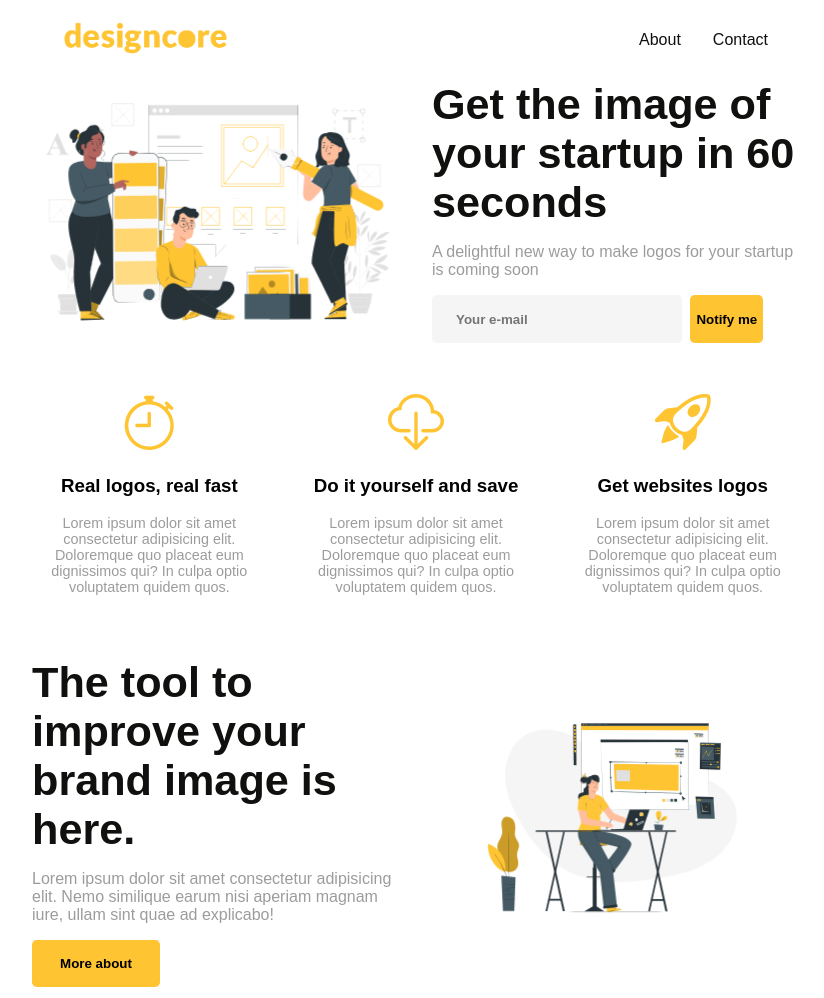
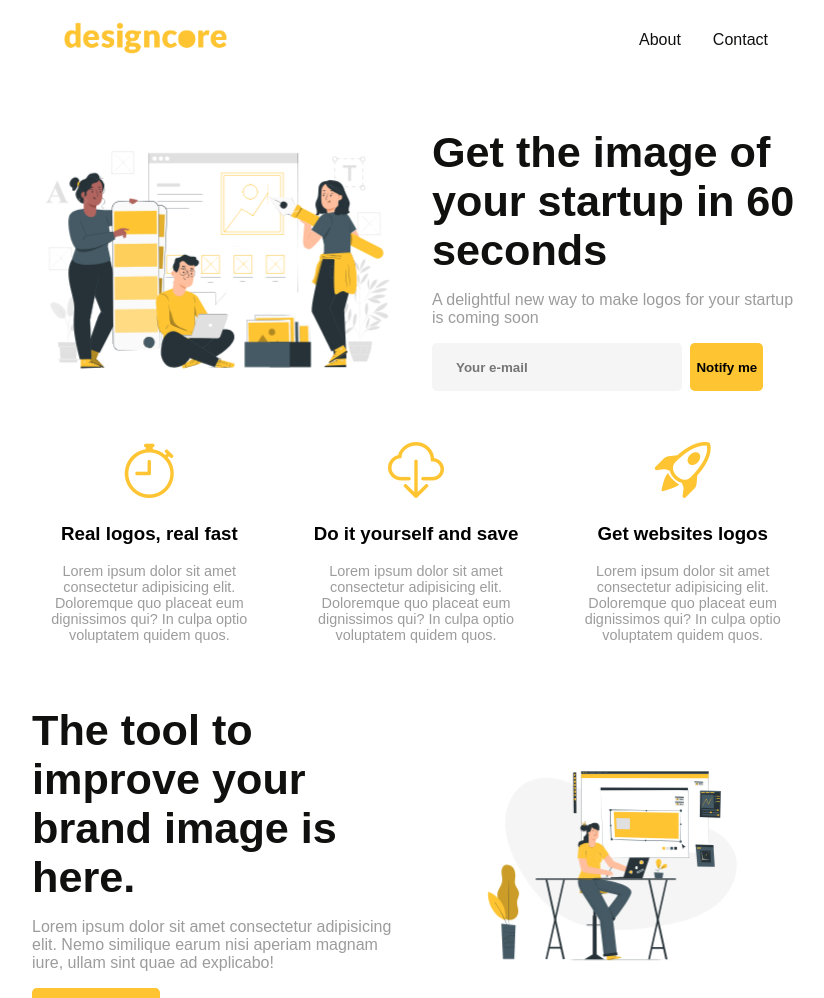
Before and after one commit to Tabares7/learning-sass, a website: page index.html in a window 1280 px wide. Shown: the top 998 px of the page, without its empty margins (224-1048 px from the left). Drawn offline with nearby package versions, Linux system fonts and the light colour scheme.

Commit message:
updating

```diff
--- a/sass/styles.scss
+++ b/sass/styles.scss
@@ -23,7 +23,7 @@ body {
 }
 
 section {
-  margin-bottom: 3rem;
+  margin: 3rem auto;
 }
 
 .header {
```
Also changed, not shown: css/styles.css.
